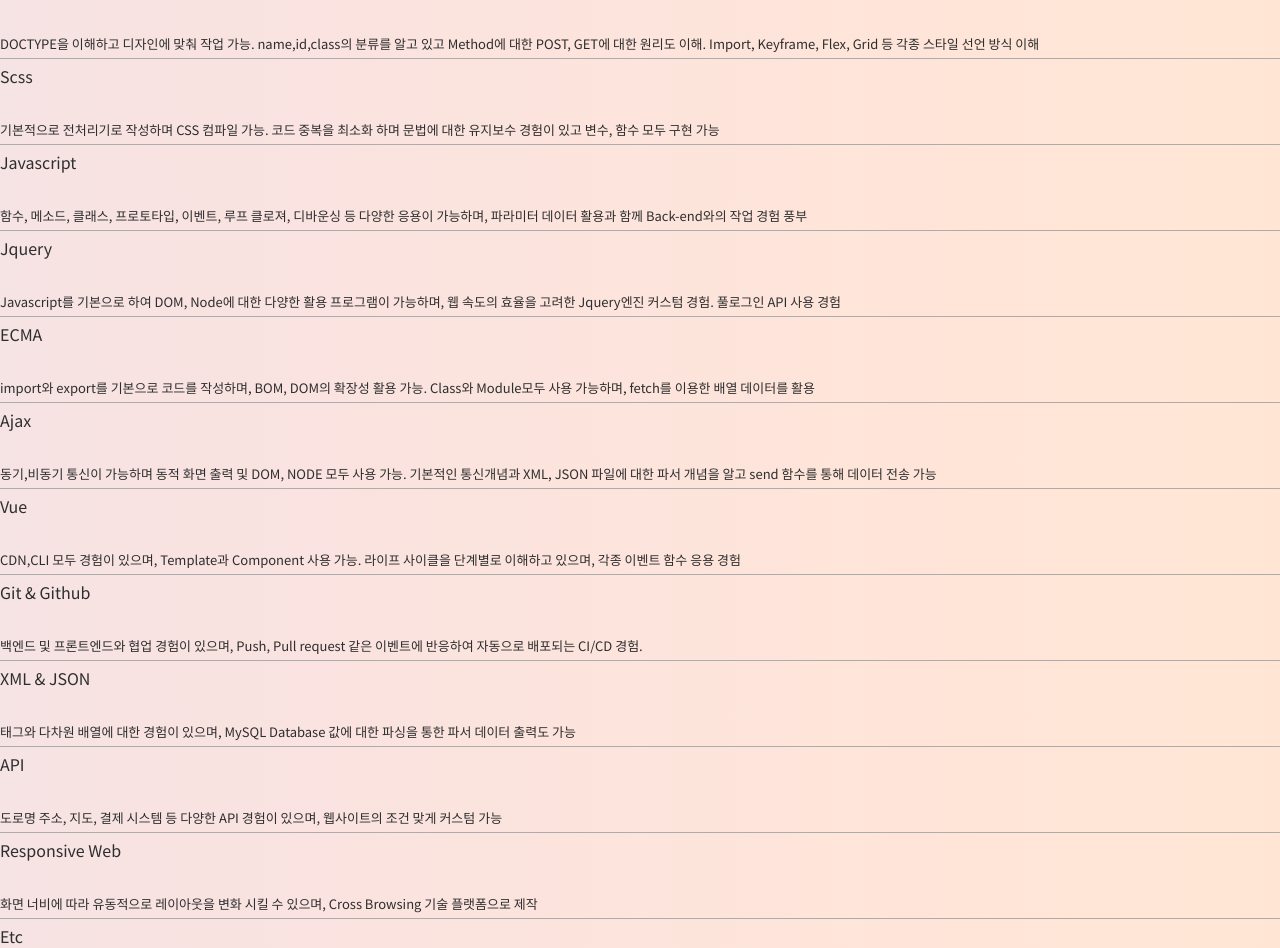
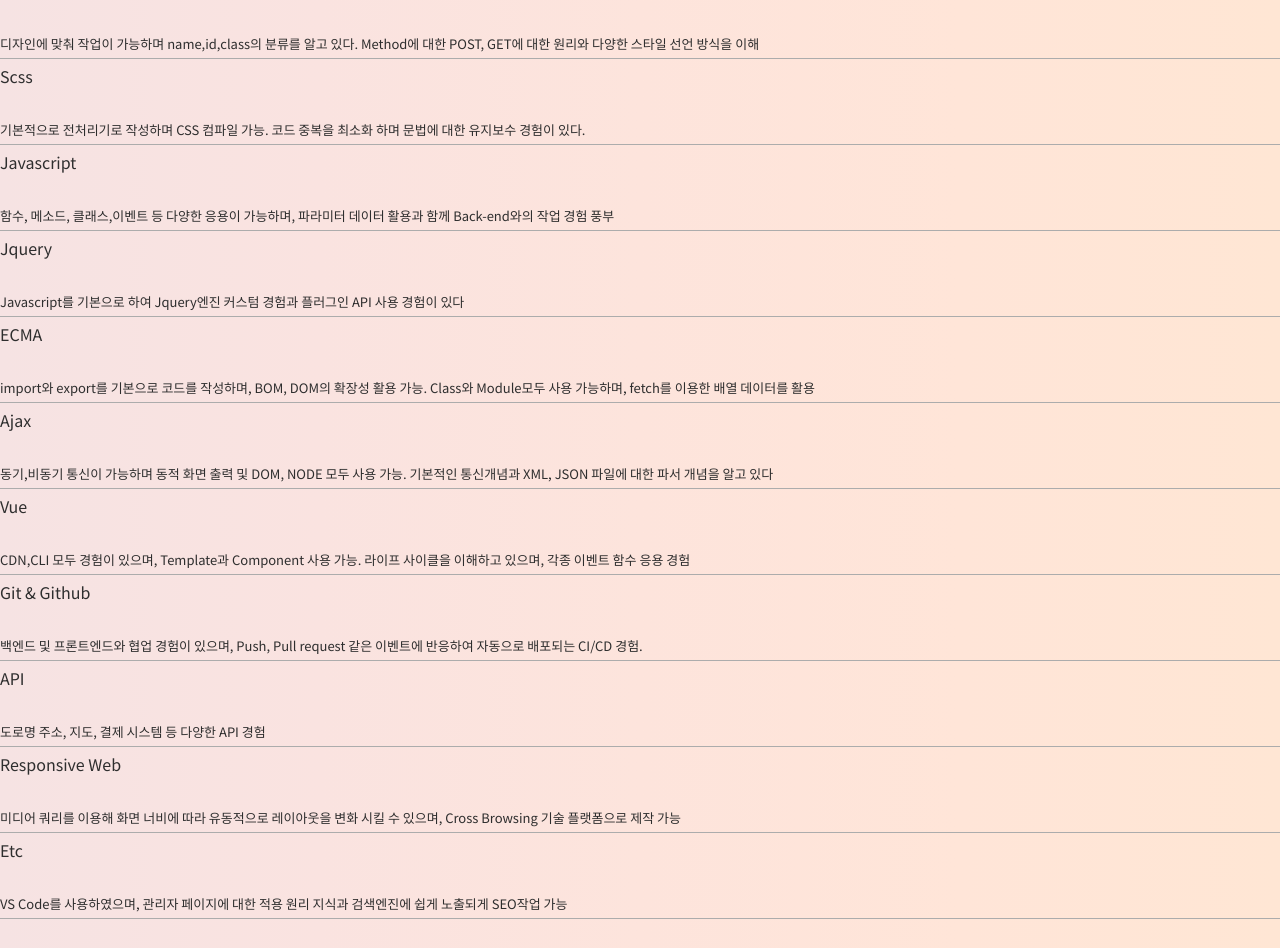
Before and after one commit to manjyuriah/portfolio_24, a React (Create React App) app: page / in a window 1280 px wide. Shown: the part 1064-2012 px from the top of the page. Built offline with nearby package versions, Linux system fonts and the light colour scheme.

Commit message:
FIX 텍스트 수정

```diff
--- a/src/components/Skills.js
+++ b/src/components/Skills.js
@@ -1,89 +1,102 @@
-import './Skills.scss';
+import "./Skills.scss";
 
 function Skills() {
   return (
-      <>
+    <>
       <div className="skills-container">
         <div className="skills-box">
           <div className="title">Skills</div>
           <ul className="list">
             <li>
               <div>HTML & CSS</div>
-              <div className='explain'>
-                DOCTYPE을 이해하고 디자인에 맞춰 작업 가능. name,id,class의 분류를 알고 있고 Method에 대한 POST, GET에 대한 원리도 이해. Import, Keyframe, Flex, Grid 등 각종 스타일 선언 방식 이해
+              <div className="explain">
+                디자인에 맞춰 작업이 가능하며 name,id,class의 분류를 알고 있다.
+                Method에 대한 POST, GET에 대한 원리와 다양한 스타일 선언 방식을
+                이해
               </div>
             </li>
             <li>
               <div>Scss</div>
-              <div className='explain'>
-                기본적으로 전처리기로 작성하며 CSS 컴파일 가능. 코드 중복을 최소화 하며 문법에 대한 유지보수 경험이 있고 변수, 함수 모두 구현 가능
+              <div className="explain">
+                기본적으로 전처리기로 작성하며 CSS 컴파일 가능. 코드 중복을
+                최소화 하며 문법에 대한 유지보수 경험이 있다.
               </div>
             </li>
             <li>
               <div>Javascript</div>
-              <div className='explain'>
-                함수, 메소드, 클래스, 프로토타입, 이벤트, 루프 클로져, 디바운싱 등 다양한 응용이 가능하며, 파라미터 데이터 활용과 함께 Back-end와의 작업 경험 풍부
+              <div className="explain">
+                함수, 메소드, 클래스,이벤트 등 다양한 응용이 가능하며, 파라미터
+                데이터 활용과 함께 Back-end와의 작업 경험 풍부
               </div>
             </li>
             <li>
               <div>Jquery</div>
-              <div className='explain'>
-                Javascript를 기본으로 하여 DOM, Node에 대한 다양한 활용 프로그램이 가능하며, 웹 속도의 효율을 고려한 Jquery엔진 커스텀 경험. 풀로그인 API 사용 경험
+              <div className="explain">
+                Javascript를 기본으로 하여 Jquery엔진 커스텀 경험과 플러그인 API
+                사용 경험이 있다
               </div>
-              </li>
+            </li>
             <li>
               <div>ECMA</div>
-              <div className='explain'>
-                import와 export를 기본으로 코드를 작성하며, BOM, DOM의 확장성 활용 가능. Class와 Module모두 사용 가능하며, fetch를 이용한 배열 데이터를 활용
+              <div className="explain">
+                import와 export를 기본으로 코드를 작성하며, BOM, DOM의 확장성
+                활용 가능. Class와 Module모두 사용 가능하며, fetch를 이용한 배열
+                데이터를 활용
               </div>
             </li>
             <li>
               <div>Ajax</div>
-              <div className='explain'>
-                동기,비동기 통신이 가능하며 동적 화면 출력 및 DOM, NODE 모두 사용 가능. 기본적인 통신개념과 XML, JSON 파일에 대한 파서 개념을 알고 send 함수를 통해 데이터 전송 가능
+              <div className="explain">
+                동기,비동기 통신이 가능하며 동적 화면 출력 및 DOM, NODE 모두
+                사용 가능. 기본적인 통신개념과 XML, JSON 파일에 대한 파서 개념을
+                알고 있다
               </div>
             </li>
             <li>
               <div>Vue</div>
-              <div className='explain'>
-                CDN,CLI 모두 경험이 있으며, Template과 Component 사용 가능. 라이프 사이클을 단계별로 이해하고 있으며, 각종 이벤트 함수 응용 경험
+              <div className="explain">
+                CDN,CLI 모두 경험이 있으며, Template과 Component 사용 가능.
+                라이프 사이클을 이해하고 있으며, 각종 이벤트 함수 응용 경험
               </div>
             </li>
             <li>
               <div>Git & Github</div>
-              <div className='explain'>
-                백엔드 및 프론트엔드와 협업 경험이 있으며, Push, Pull request 같은 이벤트에 반응하여 자동으로 배포되는 CI/CD 경험.
+              <div className="explain">
+                백엔드 및 프론트엔드와 협업 경험이 있으며, Push, Pull request
+                같은 이벤트에 반응하여 자동으로 배포되는 CI/CD 경험.
               </div>
             </li>
-            <li>
+            {/* <li>
               <div>XML & JSON</div>
-              <div className='explain'>
-                태그와 다차원 배열에 대한 경험이 있으며, MySQL Database 값에 대한 파싱을 통한 파서 데이터 출력도 가능
+              <div className="explain">
+                태그와 다차원 배열에 대한 경험이 있으며, MySQL Database 값에
+                대한 파싱을 통한 파서 데이터 출력도 가능
               </div>
-            </li>
+            </li> */}
             <li>
               <div>API</div>
-              <div className='explain'>
-                도로명 주소, 지도, 결제 시스템 등 다양한 API 경험이 있으며, 웹사이트의 조건 맞게 커스텀 가능
+              <div className="explain">
+                도로명 주소, 지도, 결제 시스템 등 다양한 API 경험
               </div>
             </li>
             <li>
               <div>Responsive Web</div>
-              <div className='explain'>
-                화면 너비에 따라 유동적으로 레이아웃을 변화 시킬 수 있으며, Cross Browsing 기술 플랫폼으로 제작
+              <div className="explain">
+                미디어 쿼리를 이용해 화면 너비에 따라 유동적으로 레이아웃을 변화
+                시킬 수 있으며, Cross Browsing 기술 플랫폼으로 제작 가능
               </div>
             </li>
             <li>
               <div>Etc</div>
-              <div className='explain'>
-                VS Code를 사용하였으며, 관리자 페이지에 대한 적용 원리 지식과 Webmaster도구틀을 이용한 SEO작업 가능
+              <div className="explain">
+                VS Code를 사용하였으며, 관리자 페이지에 대한 적용 원리 지식과
+                검색엔진에 쉽게 노출되게 SEO작업 가능
               </div>
             </li>
           </ul>
         </div>
       </div>
-      </>
-
+    </>
   );
 }
 
```
